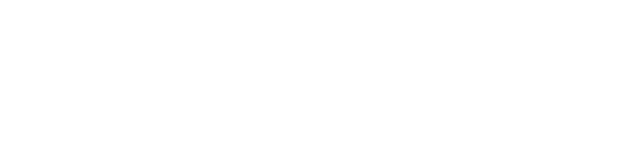
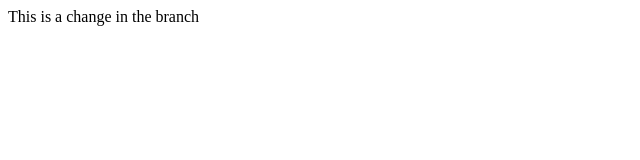
Before and after one commit to tyrascroggins/learn-branches, a plain HTML site: page index.html in a window 1280 px wide. Shown: the whole page, without its empty margins (0-640 px from the left). Drawn offline with Linux system fonts and the light colour scheme.

Commit message:
changes to new branch

```diff
--- a/index.html
+++ b/index.html
@@ -6,6 +6,6 @@
     <title>git branches </title>
 </head>
 <body>
-<header></header>
+<header>This is a change in the branch</header>
 </body>
 </html>
```
